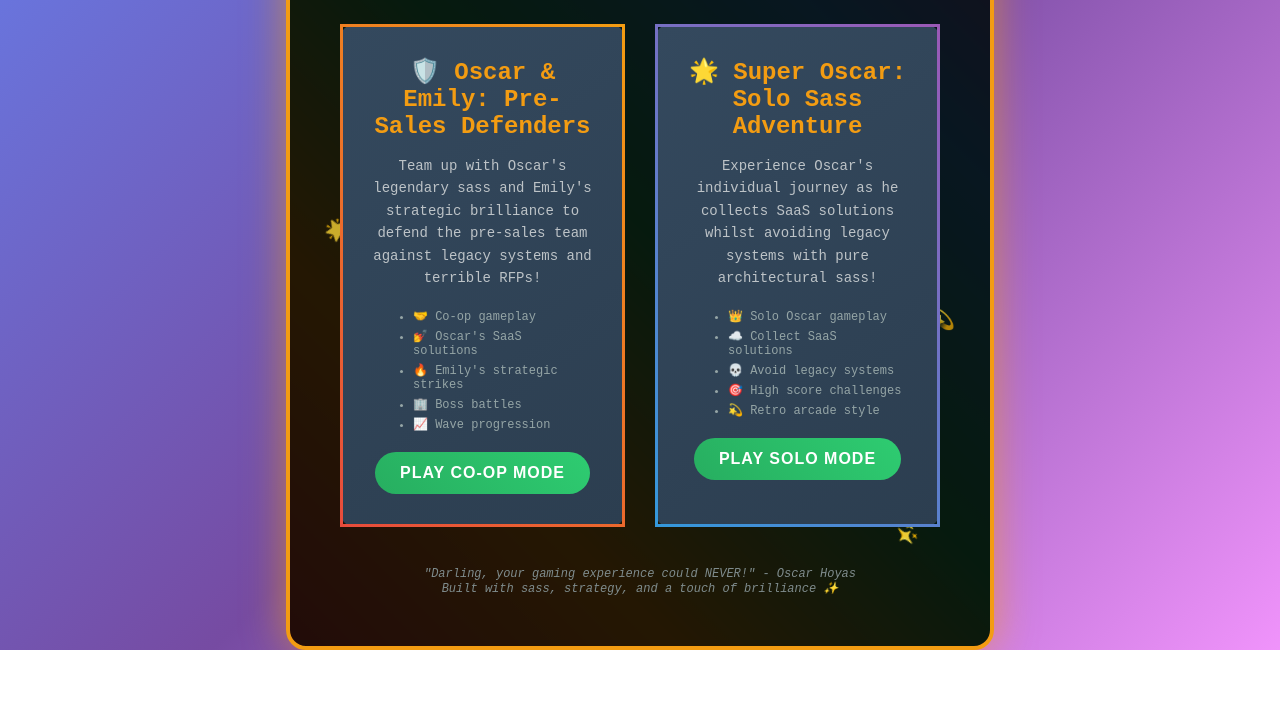
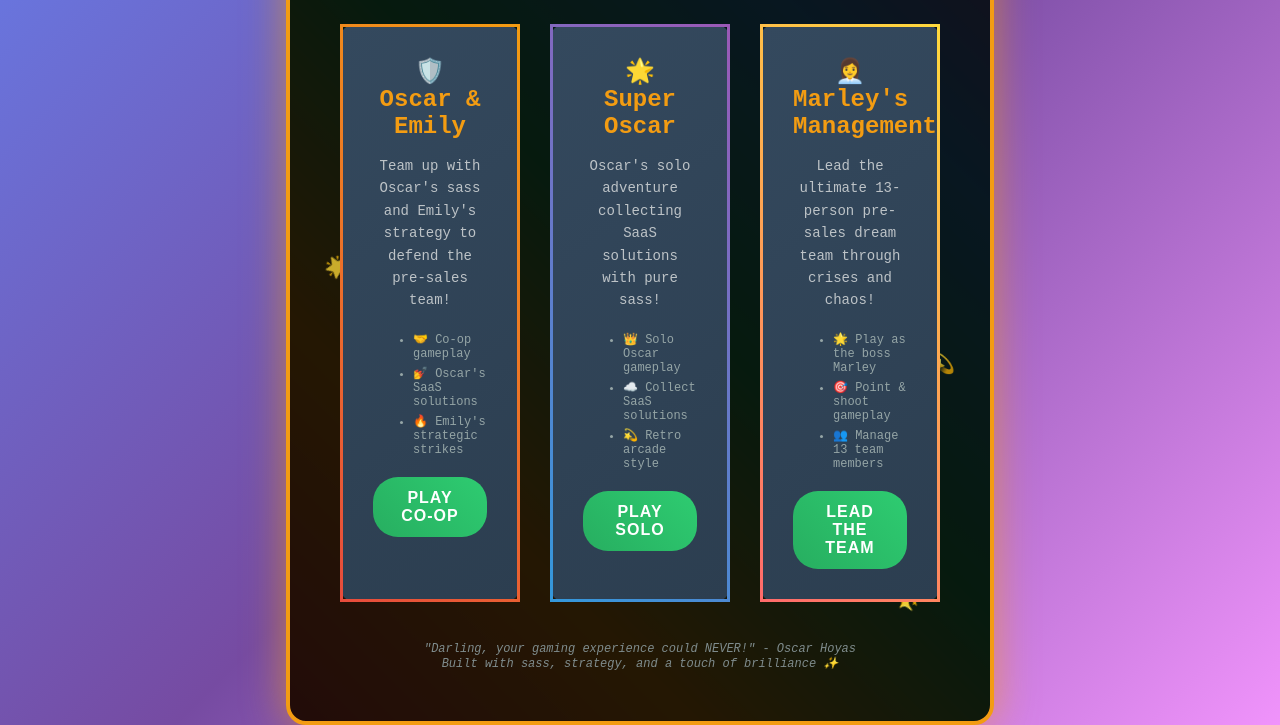
Before and after one commit to EmilyW2310/crispy-springrolls, a plain HTML site: page index.html in a window 1280 px wide. Shown: the part 207-932 px from the top of the page. Before the commit the page ends 857 px from the top, so only its background shows below. Drawn offline with Linux system fonts and the light colour scheme.

Commit message:
Add Marley's Management Mayhem to main menu

```diff
--- a/index.html
+++ b/index.html
@@ -233,35 +233,44 @@
         <div class="universe-title">🎮 OSCAR'S GAMING UNIVERSE 🎮</div>
         <div class="subtitle">Where Sass Meets Strategy</div>
 
-        <div class="game-grid">
+<div class="game-grid" style="grid-template-columns: 1fr 1fr 1fr;">
     <div class="game-card oscar-emily" onclick="playGame('oscar-emily-game.html')">
-                <div class="game-title">🛡️ Oscar & Emily: Pre-Sales Defenders</div>
+        <div class="game-title">🛡️ Oscar & Emily</div>
         <div class="game-description">
-                    Team up with Oscar's legendary sass and Emily's strategic brilliance to defend the pre-sales team against legacy systems and terrible RFPs!
+            Team up with Oscar's sass and Emily's strategy to defend the pre-sales team!
         </div>
         <ul class="game-features">
             <li>🤝 Co-op gameplay</li>
             <li>💅 Oscar's SaaS solutions</li>
             <li>🔥 Emily's strategic strikes</li>
-                    <li>🏢 Boss battles</li>
-                    <li>📈 Wave progression</li>
         </ul>
-                <button class="play-btn">Play Co-op Mode</button>
+        <button class="play-btn">Play Co-op</button>
     </div>
 
     <div class="game-card super-oscar" onclick="playGame('super-oscar-game.html')">
-                <div class="game-title">🌟 Super Oscar: Solo Sass Adventure</div>
+        <div class="game-title">🌟 Super Oscar</div>
         <div class="game-description">
-                    Experience Oscar's individual journey as he collects SaaS solutions whilst avoiding legacy systems with pure architectural sass!
+            Oscar's solo adventure collecting SaaS solutions with pure sass!
         </div>
         <ul class="game-features">
             <li>👑 Solo Oscar gameplay</li>
             <li>☁️ Collect SaaS solutions</li>
-                    <li>💀 Avoid legacy systems</li>
-                    <li>🎯 High score challenges</li>
             <li>💫 Retro arcade style</li>
         </ul>
-                <button class="play-btn">Play Solo Mode</button>
+        <button class="play-btn">Play Solo</button>
+    </div>
+
+    <div class="game-card" style="border-image: linear-gradient(45deg, #ff6b6b, #ffd93d) 1;" onclick="playGame('marleys-management-mayhem.html')">
+        <div class="game-title">👩‍💼 Marley's Management</div>
+        <div class="game-description">
+            Lead the ultimate 13-person pre-sales dream team through crises and chaos!
+        </div>
+        <ul class="game-features">
+            <li>🌟 Play as the boss Marley</li>
+            <li>🎯 Point & shoot gameplay</li>
+            <li>👥 Manage 13 team members</li>
+        </ul>
+        <button class="play-btn">Lead the Team</button>
     </div>
 </div>
 
```
Lines whose indentation alone changed are shown as unchanged.
